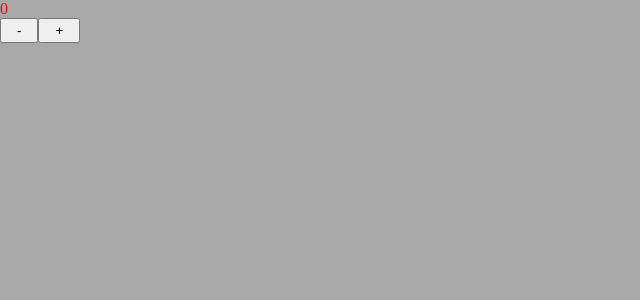
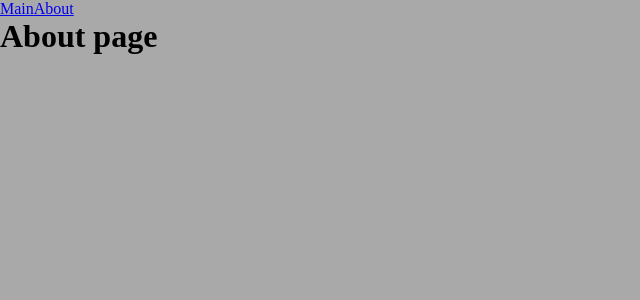
Before and after one commit to gobvoz/blog, a React app: page /about in a window 1280 px wide. Shown: the top 300 px of the page, without its empty margins (0-640 px from the left). Built offline with nearby package versions, Linux system fonts and the light colour scheme.

Commit message:
- add `react-router-dom` - add code splitting (lazy load, suspense)

```diff
--- a/config/webpack/webpack-dev-server.ts
+++ b/config/webpack/webpack-dev-server.ts
@@ -5,5 +5,6 @@ export const webpackDevServer = (options: BuildOptions): Configuration => {
   return {
     port: options.port,
     open: true,
+    historyApiFallback: true,
   };
 };
--- a/package.json
+++ b/package.json
@@ -29,6 +29,7 @@
     "mini-css-extract-plugin": "^2.7.2",
     "react": "^18.2.0",
     "react-dom": "^18.2.0",
+    "react-router-dom": "^6.8.0",
     "sass": "^1.58.0",
     "sass-loader": "^13.2.0",
     "style-loader": "^3.3.1"
--- /dev/null
+++ b/src/app.tsx
@@ -0,0 +1,22 @@
+import { FC, Suspense } from 'react';
+import { Routes, Route, Link } from 'react-router-dom';
+
+import { AboutPage } from './pages/about-page';
+import { MainPage } from './pages/main-page';
+
+interface IProps {}
+
+export const App: FC<IProps> = props => {
+  return (
+    <>
+      <Link to={'/main'}>Main</Link>
+      <Link to={'/about'}>About</Link>
+      <Suspense fallback={<p>Loading...</p>}>
+        <Routes>
+          <Route path={'/about'} element={<AboutPage />} />
+          <Route path={'/main'} element={<MainPage />} />
+        </Routes>
+      </Suspense>
+    </>
+  );
+};
--- a/src/index.tsx
+++ b/src/index.tsx
@@ -1,12 +1,14 @@
 import { createRoot } from 'react-dom/client';
-import { Counter } from './components/counter/counter';
+import { BrowserRouter } from 'react-router-dom';
+
+import { App } from './app';
 
 import './global.scss';
 
 const root = createRoot(document.getElementById('root'));
 
 root.render(
-  <div>
-    <Counter />
-  </div>,
+  <BrowserRouter>
+    <App />
+  </BrowserRouter>,
 );
--- /dev/null
+++ b/src/pages/about-page/about-page.lazy.tsx
@@ -0,0 +1,5 @@
+import { lazy } from 'react';
+
+export const AboutPageLazy = lazy(() =>
+  import('./about-page').then(module => ({ default: module.AboutPage })),
+);
--- /dev/null
+++ b/src/pages/about-page/about-page.tsx
@@ -0,0 +1,7 @@
+import { FC } from 'react';
+
+interface Props {}
+
+export const AboutPage: FC<Props> = props => {
+  return <h1>About page</h1>;
+};
--- /dev/null
+++ b/src/pages/about-page/index.ts
@@ -0,0 +1 @@
+export { AboutPageLazy as AboutPage } from './about-page.lazy';
--- /dev/null
+++ b/src/pages/main-page/index.ts
@@ -0,0 +1 @@
+export { MainPageLazy as MainPage } from './main-page.lazy';
--- /dev/null
+++ b/src/pages/main-page/main-page.lazy.tsx
@@ -0,0 +1,5 @@
+import { lazy } from 'react';
+
+export const MainPageLazy = lazy(() =>
+  import('./main-page').then(module => ({ default: module.MainPage })),
+);
--- /dev/null
+++ b/src/pages/main-page/main-page.tsx
@@ -0,0 +1,7 @@
+import { FC } from 'react';
+
+interface Props {}
+
+export const MainPage: FC<Props> = props => {
+  return <h1>Main page</h1>;
+};
```
Also changed, not shown: 1 other file (tests, documents, lock files or other folders).
